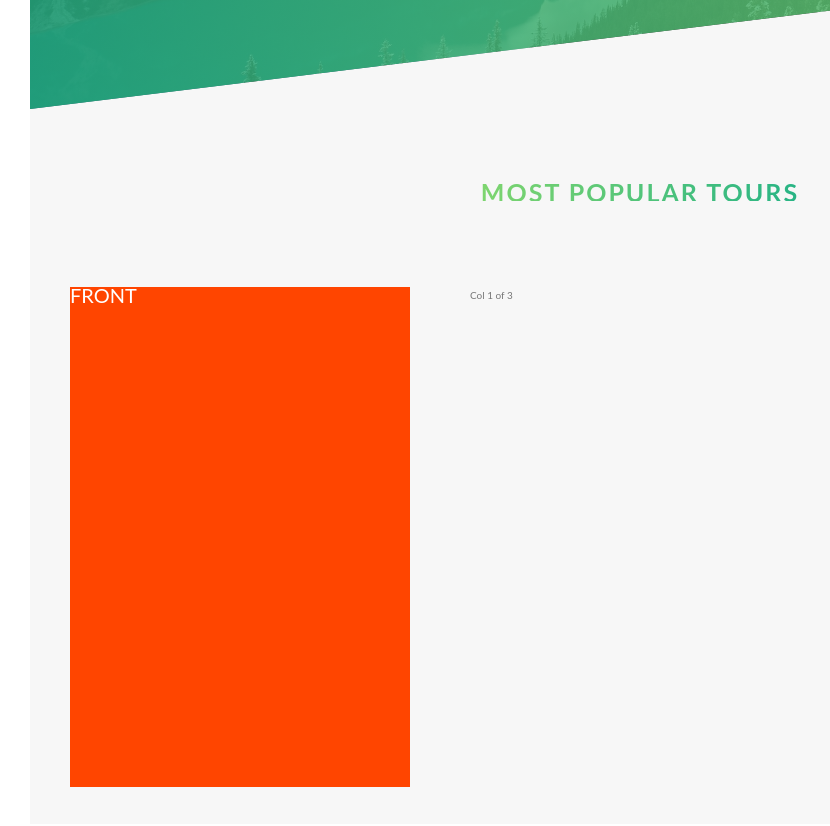
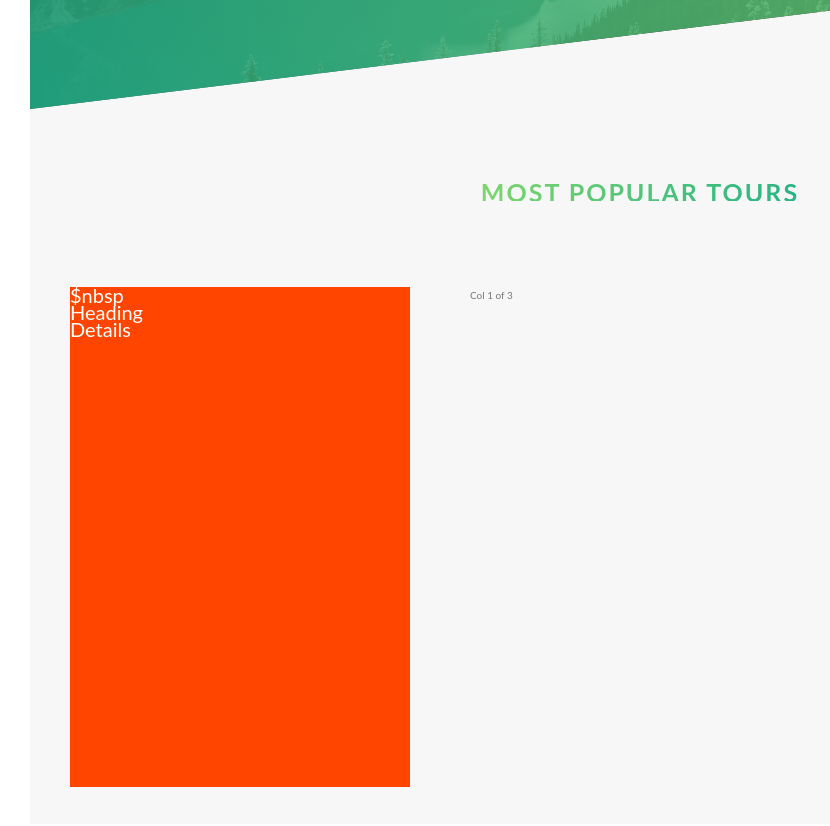
Before and after one commit to Uwemski/advanced-css-course, a website: page Natours/test.html in a window 1280 px wide. Shown: the part 1962-2788 px from the top of the page, without its empty margins (0-830 px from the left). Drawn offline with Linux system fonts and the light colour scheme; a web font is replaced by a local one.

Commit message:
there has ben some progress Thank God, now we want to put in the pictures and so have had to manipulate our html. I nneed to comne back to this

```diff
--- a/Natours/test.html
+++ b/Natours/test.html
@@ -119,10 +119,20 @@
                     <div class="col-1-of-3">
                         <div class="card">
                             <div class="card__side card__side--front">
-                                FRONT
+                                <div class="card_picture">
+                                    <div class="card_picture--1">
+                                        $nbsp
+                                    </div>
+                                </div>
+                                <div class="card_heading">
+                                    Heading
+                                </div>
+                                <div class="card_details">
+                                    Details
+                                </div>
                             </div>
 
-                            <div class="card__side card__side--back card__side--back-1 ">
+                            <div class="card__side card__side--back card__side--back-1">
                                 BACK
                             </div>
 
```
